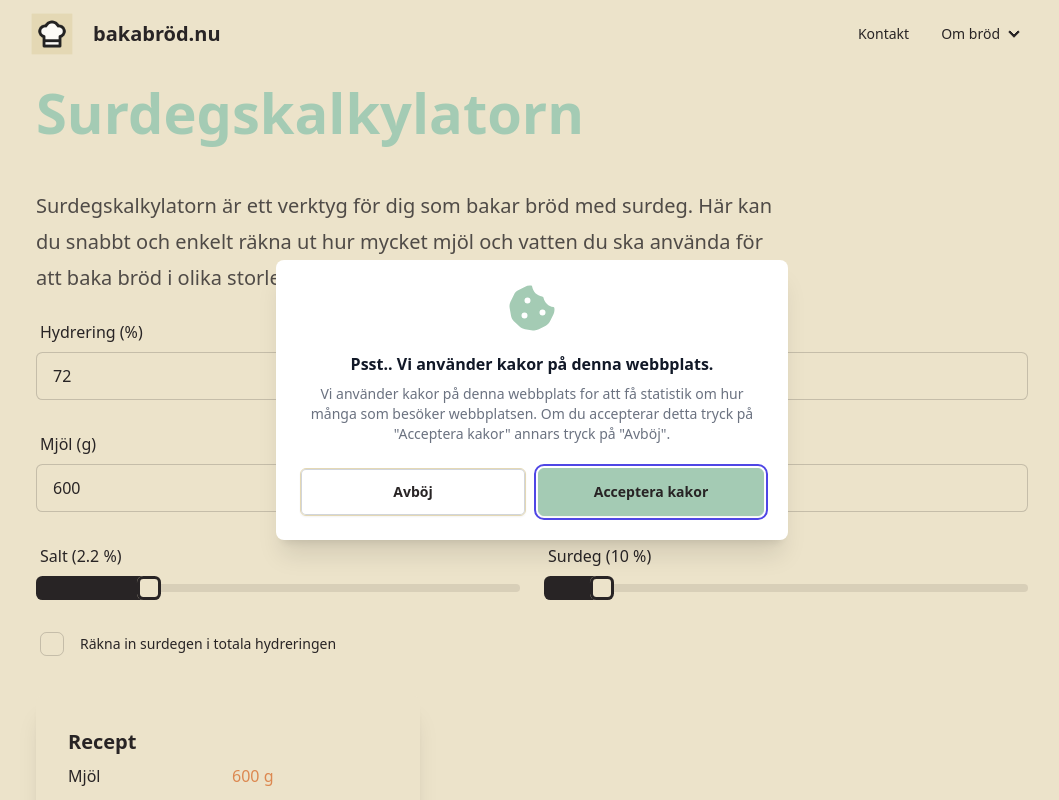
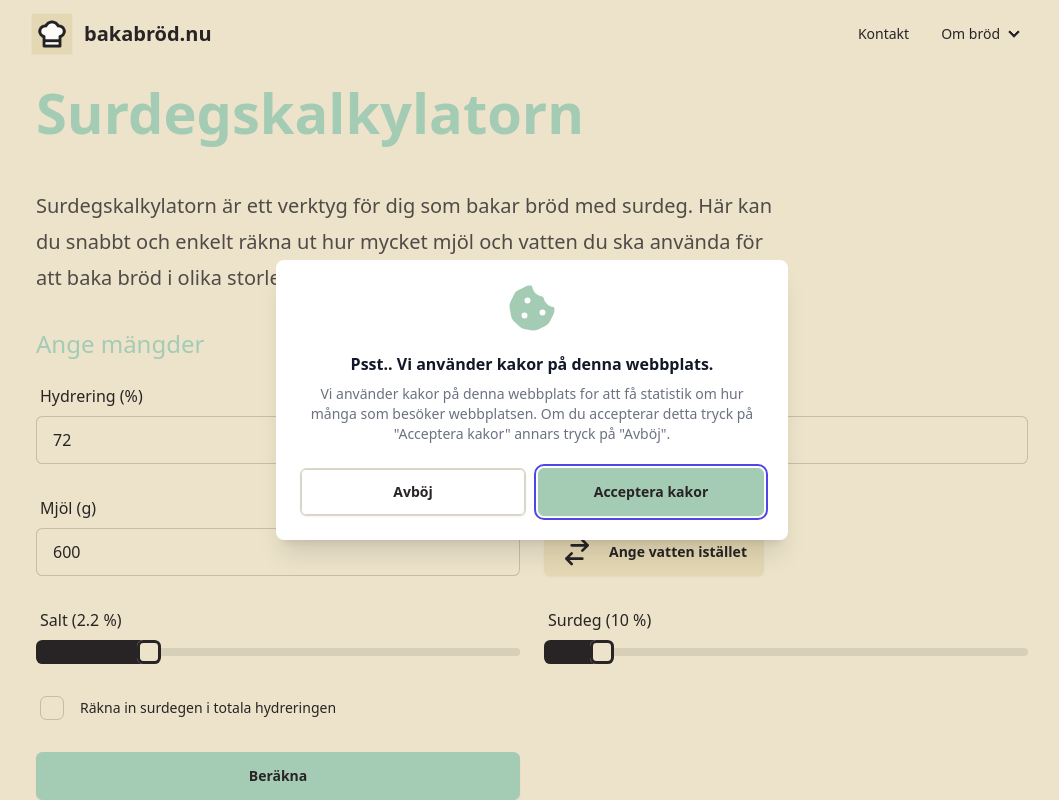
Before and after one commit to ezula/bakabrod.nu, a React (Vite) app: page /calculator in a window 1280 px wide. Shown: the top 800 px of the page, without its empty margins (108-1167 px from the left). Built offline with nearby package versions, Linux system fonts and the light colour scheme.

Commit message:
Update calculator

```diff
--- a/package.json
+++ b/package.json
@@ -13,9 +13,6 @@
     "deploy": "gh-pages -d dist --cname xn--bakabrd-f1a.nu"
   },
   "dependencies": {
-    "@fortawesome/fontawesome-svg-core": "^6.7.2",
-    "@fortawesome/free-solid-svg-icons": "^6.7.2",
-    "@fortawesome/react-fontawesome": "^0.2.2",
     "@headlessui/react": "^2.2.0",
     "@mdx-js/react": "^3.1.0",
     "@mdx-js/rollup": "^3.1.0",
@@ -23,6 +20,7 @@
     "react": "^18.3.1",
     "react-dom": "^18.3.1",
     "react-ga4": "^2.1.0",
+    "react-icons": "^5.5.0",
     "react-router-dom": "7.1.5"
   },
   "devDependencies": {
--- a/src/components/Navbar.tsx
+++ b/src/components/Navbar.tsx
@@ -1,18 +1,30 @@
 import { Link } from 'react-router-dom'
-import { useState } from 'react'
+import { useRef, useState } from 'react'
 
 function Navbar() {
+  const menuRef = useRef<HTMLDetailsElement>(null)
   const [isMenuOpen, setIsMenuOpen] = useState(false)
+
+  const closeMenu = () => {
+    if (menuRef.current) {
+      menuRef.current.removeAttribute('open')
+    }
+  }
 
   return (
     <header className="navbar bg-base-100">
       <div className="flex-1">
-        <Link to={'/'}>
-          <img className="w-12 h-12" alt="logo" src="/logo-bread.png" />
+        <Link
+          className="flex flex-row items-center pr-2 rounded-md hover:bg-black/10"
+          to="/"
+        >
+          <img
+            className="w-12 h-12 mr-2"
+            alt="bakabröd.nu logotype"
+            src="/logo-bread.png"
+          />
+          <span className="text-xl font-bold">bakabröd.nu</span>
         </Link>
-        <a className="btn btn-ghost text-xl" href="/">
-          bakabröd.nu
-        </a>
       </div>
 
       {/* Hamburger button - only visible on mobile */}
@@ -44,10 +56,10 @@ function Navbar() {
             <Link to={'contact'}>Kontakt</Link>
           </li>
           <li>
-            <details>
+            <details ref={menuRef}>
               <summary>Om bröd</summary>
               <ul className="p-2 bg-base-100 rounded-t-none">
-                <li>
+                <li onClick={closeMenu}>
                   <Link to={'aboutbread'}>Fakta om bröd</Link>
                 </li>
               </ul>
@@ -70,7 +82,10 @@ function Navbar() {
                 <summary>Om bröd</summary>
                 <ul className="p-2 bg-base-100">
                   <li>
-                    <Link to={'aboutbread'} onClick={() => setIsMenuOpen(false)}>
+                    <Link
+                      to={'aboutbread'}
+                      onClick={() => setIsMenuOpen(false)}
+                    >
                       Fakta om bröd
                     </Link>
                   </li>
--- a/src/pages/AboutBread.tsx
+++ b/src/pages/AboutBread.tsx
@@ -2,11 +2,11 @@ import BreadAbout from '../content/BreadAbout.mdx'
 
 function AboutBread() {
   return (
-    <div className="container max-w-5xl mx-auto p-4">
-      <article className="prose lg:prose-xl">
+    <main className="container max-w-5xl mx-auto p-4">
+      <article className="prose prose-sm md:prose-lg lg:prose-xl">
         <BreadAbout />
       </article>
-    </div>
+    </main>
   )
 }
 
--- a/src/pages/Calculator.tsx
+++ b/src/pages/Calculator.tsx
@@ -1,4 +1,6 @@
-import { useEffect, useReducer, useState } from 'react'
+import { useReducer, useState } from 'react'
+import { HiOutlineSwitchHorizontal } from 'react-icons/hi'
+import ReactGA from 'react-ga4'
 import sourdoughReduder, {
   SourdoughReducer,
   SourdoughState,
@@ -18,6 +20,7 @@ function Calculator() {
   const [saltPercentage, setSaltPercentage] = useState('2.2')
   const [sourdoughPercentage, setSourdoughPercentage] = useState('10')
   const [includeSourdough, setIncludeSourdough] = useState(false)
+  const [waterOrFlour, setWaterOrFlour] = useState<'WATER' | 'FLOUR'>('FLOUR')
 
   const [state, dispatch] = useReducer<SourdoughReducer>(
     sourdoughReduder,
@@ -26,7 +29,30 @@ function Calculator() {
 
   const { finalWater, sourdough, salt, finalFlour } = state
 
-  useEffect(() => {
+  const handleToggleWaterFlour = (
+    event: React.MouseEvent<HTMLButtonElement>
+  ) => {
+    event.preventDefault()
+    if (waterOrFlour === 'FLOUR') {
+      setWaterOrFlour('WATER')
+      setWater(state.finalWater?.toString())
+      setFlour('')
+    } else {
+      setWaterOrFlour('FLOUR')
+      setFlour(state.finalFlour?.toString())
+      setWater('')
+    }
+
+    ReactGA.event({
+      category: 'Calculator',
+      action: 'toggle-water-flour-button-press',
+      nonInteraction: false, // optional, true/false
+      transport: 'xhr', // optional, beacon/xhr/image
+    })
+  }
+
+  const handleCalculate = (event: React.MouseEvent<HTMLInputElement>) => {
+    event.preventDefault()
     dispatch({
       type: 'calc',
       flour: Number(flour),
@@ -36,18 +62,18 @@ function Calculator() {
       sourdoughPercentage: Number(sourdoughPercentage),
       includeSourdough,
     })
-  }, [
-    hydration,
-    flour,
-    water,
-    saltPercentage,
-    sourdoughPercentage,
-    includeSourdough,
-  ])
+
+    ReactGA.event({
+      category: 'Calculator',
+      action: 'calculate-button-press',
+      nonInteraction: false, // optional, true/false
+      transport: 'xhr', // optional, beacon/xhr/image
+    })
+  }
 
   return (
     <main className="container max-w-5xl mx-auto p-4">
-      <div className="prose lg:prose-xl">
+      <div className="prose prose-sm md:prose-lg lg:prose-xl">
         <h1 className="text-secondary">Surdegskalkylatorn</h1>
         <p>
           Surdegskalkylatorn är ett verktyg för dig som bakar bröd med surdeg.
@@ -56,6 +82,10 @@ function Calculator() {
         </p>
       </div>
 
+      <section>
+        <h2 className="mt-8 text-secondary text-2xl font-medium">
+          Ange mängder
+        </h2>
         <form>
           <div className="form-control">
             <div className="flex flex-col md:grid md:grid-cols-2 gap-6 mt-4">
@@ -69,28 +99,32 @@ function Calculator() {
                 />
               </div>
               <div className="grid">
-              <label className="label">Mjöl (g)</label>
+                <label className="label">
+                  {waterOrFlour === 'FLOUR' ? 'Mjöl' : 'Vatten'} (g)
+                </label>
                 <input
                   type="text"
-                value={flour}
-                onFocus={() => {
-                  setWater('')
+                  value={waterOrFlour === 'FLOUR' ? flour : water}
+                  onChange={(e) => {
+                    waterOrFlour === 'FLOUR'
+                      ? setFlour(e.target.value)
+                      : setWater(e.target.value)
                   }}
-                onChange={(e) => setFlour(e.target.value)}
                   className="input input-bordered w-full"
                 />
               </div>
               <div className="grid">
-              <label className="label">Vatten (g)</label>
-              <input
-                type="text"
-                value={water}
-                onFocus={() => {
-                  setFlour('')
-                }}
-                onChange={(e) => setWater(e.target.value)}
-                className="input input-bordered w-full"
-              />
+                <div className="flex items-end">
+                  <button
+                    className="flex flex-row gap-4 items-center h-[48px] btn"
+                    onClick={handleToggleWaterFlour}
+                  >
+                    <HiOutlineSwitchHorizontal className="w-8 h-8" />
+                    {waterOrFlour === 'FLOUR'
+                      ? 'Ange vatten istället'
+                      : 'Ange mjöl istället'}
+                  </button>
+                </div>
               </div>
               <div className="grid">
                 <label className="label">Salt ({saltPercentage} %)</label>
@@ -105,7 +139,9 @@ function Calculator() {
                 />
               </div>
               <div className="grid">
-              <label className="label">Surdeg ({sourdoughPercentage} %)</label>
+                <label className="label">
+                  Surdeg ({sourdoughPercentage} %)
+                </label>
                 <input
                   type="range"
                   value={sourdoughPercentage}
@@ -126,11 +162,20 @@ function Calculator() {
                   </span>
                 </label>
               </div>
+              <div className="grid col-span-1">
+                <input
+                  type="button"
+                  className="btn btn-secondary"
+                  value="Beräkna"
+                  onClick={handleCalculate}
+                />
+              </div>
             </div>
           </div>
         </form>
+      </section>
 
-      <div className="card w-fit sm:w-96 bg-base-100 shadow-xl mt-8">
+      <section className="card w-fit sm:w-96 bg-base-100 shadow-xl mt-8">
         <div className="card-body">
           <h2 className="card-title">Recept</h2>
           <div className="grid grid-cols-2 gap-2 font-medium">
@@ -147,7 +192,7 @@ function Calculator() {
             * Surdegsgrunden består av lika delar mjöl och vatten.
           </span>
         </div>
-      </div>
+      </section>
     </main>
   )
 }
--- a/src/pages/Contact.tsx
+++ b/src/pages/Contact.tsx
@@ -1,7 +1,7 @@
 function Contact() {
   return (
-    <div className="container max-w-5xl mx-auto p-4">
-      <article className="prose lg:prose-xl">
+    <main className="container max-w-5xl mx-auto p-4">
+      <article className="prose prose-sm md:prose-lg lg:prose-xl">
         <h1 className="text-secondary">Om sudegskalkylatorn</h1>
         <p>
           Surdegskalkylatorn är ett litet projekt som drivs av en glad
@@ -25,7 +25,7 @@ function Contact() {
           <a href="mailto:svensmikael@gmail.com">svensmikael[a]gmail.com</a>.
         </p>
       </article>
-    </div>
+    </main>
   )
 }
 
```
Also changed, not shown: 1 other file (tests, documents, lock files or other folders). Lines whose indentation alone changed are shown as unchanged.
